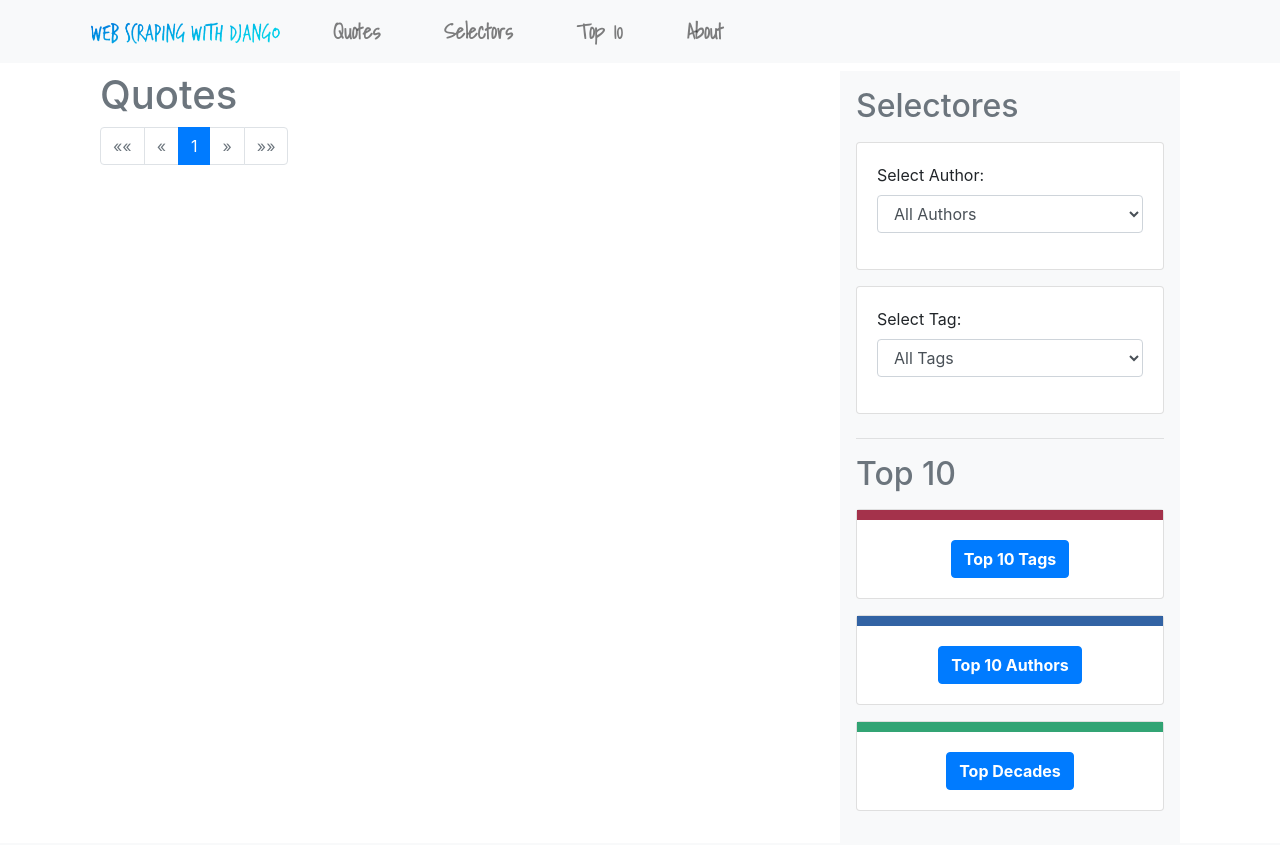
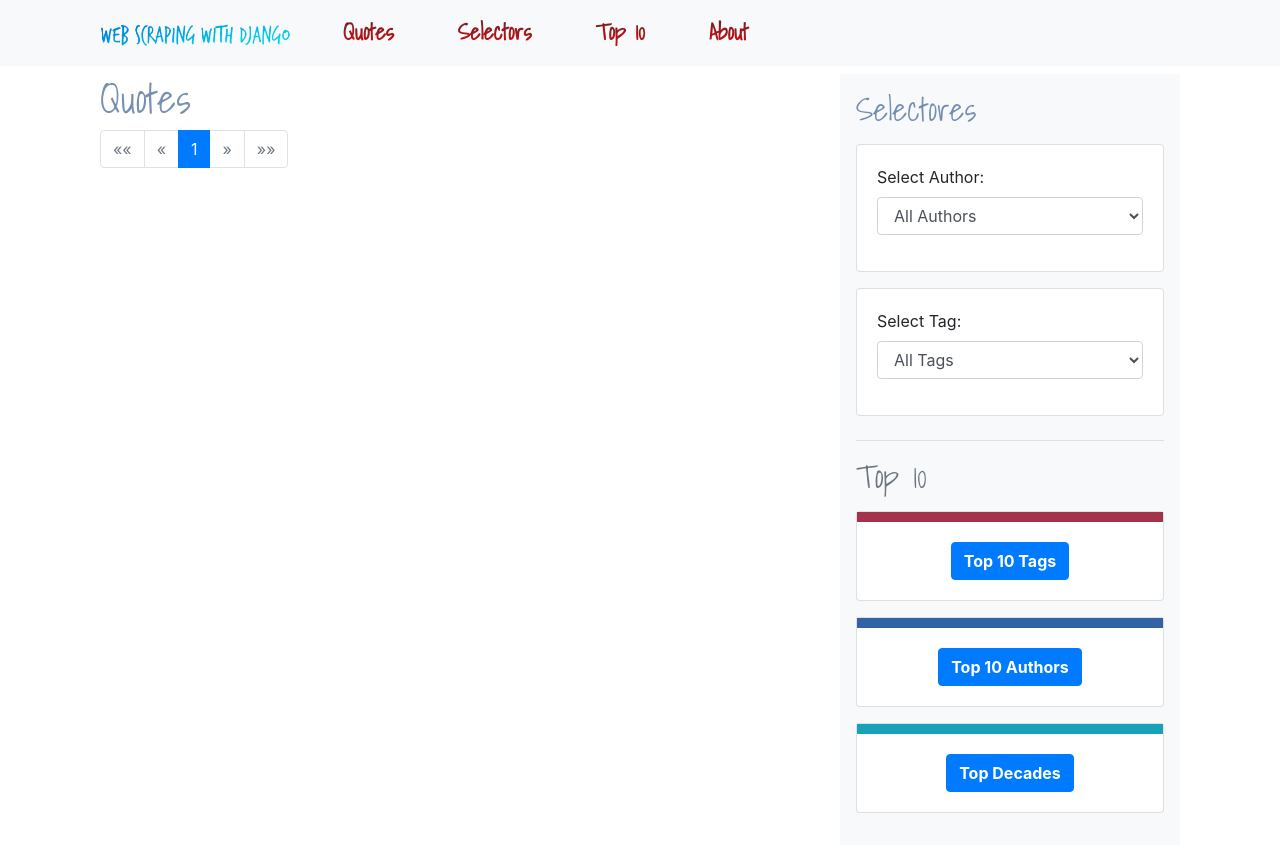
Before and after one commit to AI-School-F5-P3/WebScraping_Angelmaria, a Django app: page / in a window 1280 px wide. Before the commit the page ends 811 px from the top, so only its background shows below. Run offline with Django 5.2, Linux system fonts and the light colour scheme; data that the repository does not hold is empty; some libraries are stand-ins or nearby versions; some web fonts are replaced.

Commit message:
cambios de estilos, especialmente h1 y h2

```diff
--- a/quotes/templates/quotes/about.html
+++ b/quotes/templates/quotes/about.html
@@ -4,8 +4,8 @@
 {% block title %}About{% endblock %}
 
 {% block content %}
-<div class="container mt-5">
-    <h1 class="text-secondary">About</h1>
+<div class="container mt-3">
+    <h1>About</h1>
     <ul class="list-group">
         {% for author in authors %}
             <li class="list-group-item">
--- a/quotes/templates/quotes/author_detail.html
+++ b/quotes/templates/quotes/author_detail.html
@@ -3,7 +3,7 @@
 {% block title %}Author Details{% endblock %}
 
 {% block content %}
-<div class="container mt-5">
+<div class="container mt-3">
     <h1 class="text-secondary display-4 sticky-top mb-2" style="background: white;">{{ author.name }}<a href="{% url 'quote_list' %}" class="btn btn-success ml-5">back</a></h1>
     <hr>
     <p><strong><span class="author-details text-secondary">Born</span></strong> {{ author.born }}</p>
@@ -12,7 +12,7 @@
     {% if author.about_page_url %}
         <p><strong>About Page:</strong> <a href="{{ author.about_page_url }}" target="_blank">{{ author.about_page_url }}</a></p>
     {% endif %}
-    <h2 class="text-secondary">Quotes</h2>
+    <h2>Quotes</h2>
     {% for quote in author.quotes.all %}
         <div class="card my-3">
             <div class="card-body">
--- a/quotes/templates/quotes/base.html
+++ b/quotes/templates/quotes/base.html
@@ -14,7 +14,7 @@
 <body>
     <nav class="navbar navbar-expand-lg navbar-light bg-light sticky-top">
         <div class="container">
-            <a class="navbar-brand" href="{% url 'quote_list' %}">
+            <a class="navbar-brand" style="margin-left:10px;" href="{% url 'quote_list' %}">
                 <img src="{% static 'media/logo2.png' %}" width="200" height="30" alt="Logo">
             </a>
             <button class="navbar-toggler" type="button" data-toggle="collapse" data-target="#navbarNav" aria-controls="navbarNav" aria-expanded="false" aria-label="Toggle navigation">
--- a/quotes/templates/quotes/quote_list.html
+++ b/quotes/templates/quotes/quote_list.html
@@ -7,7 +7,7 @@
     <div class="row" id="quotes">
         <!-- Contenido Principal -->
         <div class="col-md-8">
-            <h1 class="text-secondary">Quotes</h1>
+            <h1>Quotes</h1>
 
             {% for quote in page_obj %}
                 <div class="card my-3">
@@ -91,7 +91,7 @@
         <!-- Sidebar -->
         <div class="col-md-4">
             <div class="bg-light p-3 sticky-top">
-                <h2 class="text-secondary mb-3 fw-bold" id="selectors">Selectores</h2>
+                <h2 class="mb-3 fw-bold" id="selectors">Selectores</h2>
                 <!-- Formulario para seleccionar el autor -->
                 <div class="card mb-3">
                     <div class="card-body">
--- a/quotes/templates/quotes/tag_detail.html
+++ b/quotes/templates/quotes/tag_detail.html
@@ -3,8 +3,8 @@
 {% block title %}Quotes with tag {{ tag.name }}{% endblock %}
 
 {% block content %}
-<div class="container mt-5">
-    <h1 class="text-secondary">Quotes with tag: <span class="tag-detalle">{{ tag.name }}</span></h1>
+<div class="container mt-3">
+    <h1>Quotes with tag: <span class="tag-detalle">{{ tag.name }}</span></h1>
 
     {% for quote_tag in quotes %}
         <div class="card my-3">
--- a/static/css/styles.css
+++ b/static/css/styles.css
@@ -5,13 +5,8 @@
     background-color: #f5f5f5;
 }
 .tag-detalle {
-    /* border:1px solid grey;
-    padding: 5px;
-    border-radius:10px;
-    background-color:darkgrey;
-    color:white */
     font-weight: 900;
-    text-shadow: 1px 1px 1px #021031;
+    text-shadow: 1px 1px 0px #021031;
 }
 .top-rojo {
     border-top: 10px solid rgba(145, 8, 38, 0.828);
@@ -22,7 +17,7 @@
 }
 
 .top-verde {
-    border-top: 10px solid rgba(8, 145, 88, 0.828);
+    border-top: 10px solid #16A2B8;
 }
 .autor {
     font-weight:lighter;
@@ -35,14 +30,21 @@
 }
 .navbar-li {
     font-family: 'Shadows Into Light';
-    font-size: 1.3rem;
-    font-weight: 600;
+    font-size: 1.4rem;
+    font-weight: 900;
     text-transform: capitalize;
+    background: linear-gradient(rgba(31, 0, 7, 0.828), rgb(255, 0, 0));
+    -webkit-background-clip: text;
+            background-clip: text;
+    -webkit-text-fill-color: transparent;
 }
 .navbar-li li {
     padding: 0 24px;
-    color: rgba(21, 43, 85, 0.811);
 }
 html {
     scroll-behavior: smooth;
 }
+h1, h2 {
+    font-family: 'Shadows Into Light';
+    color: rgba(0, 48, 110, 0.536);
+}
```
Also changed, not shown: quotes/migrations/0001_initial.py, quotes_data.json.
